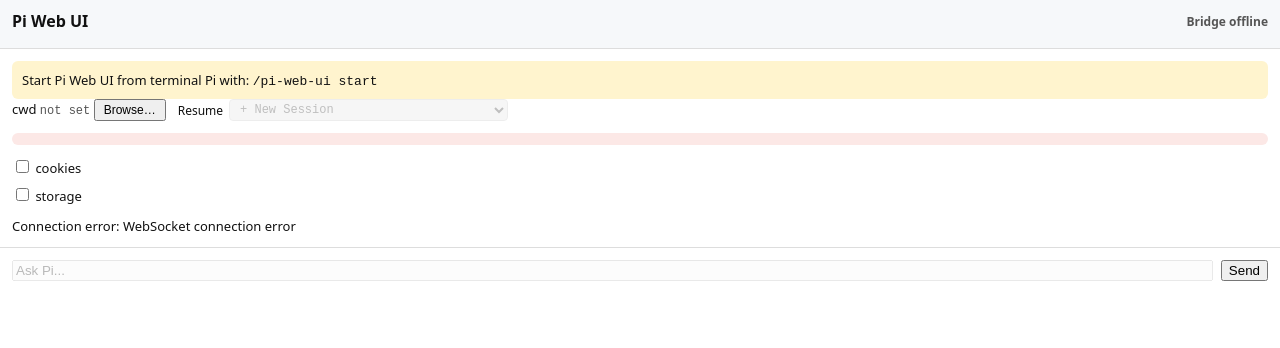
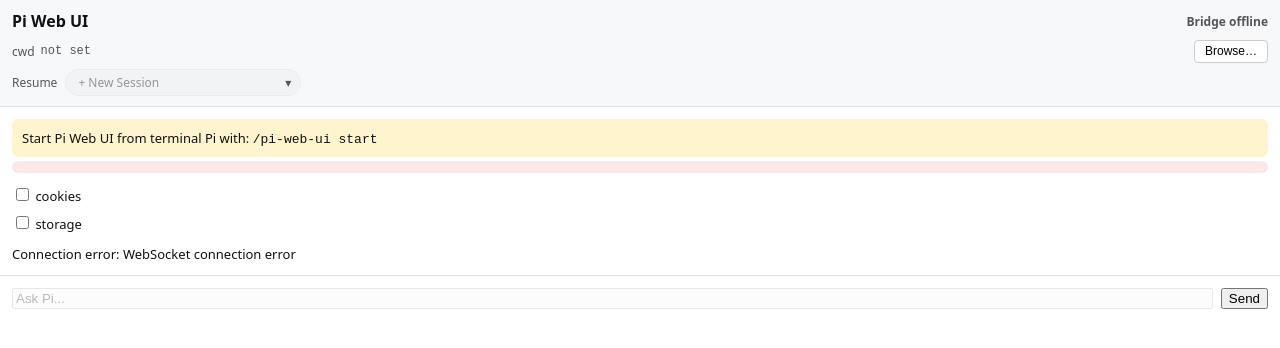
Before and after one commit to isr4el-silv4/pi-web-ui, a browser extension: page chrome-extension/sidepanel.html in a window 1280 px wide. Drawn offline with Linux system fonts and the light colour scheme.

Commit message:
Move cwd and session select into header bar
Relocate the cwd path/Browse button and Resume/session dropdown from
the session section into the header for a cleaner layout matching
the design mockup.

- Restructured header HTML with semantic elements
- Added pill-shaped session select with custom chevron
- Styled cwd path with monospace font and ellipsis truncation
- No functional changes — purely aesthetic

```diff
--- a/chrome-extension/sidepanel.css
+++ b/chrome-extension/sidepanel.css
@@ -109,28 +109,100 @@
 #prompt-form { display: flex; gap: 8px; padding: 12px; border-top: 1px solid #ddd; position: sticky; bottom: 0; background: white; }
 #prompt { flex: 1; min-width: 0; }
 #cwd-display { font-family: monospace; font-size: 12px; color: #555; overflow-wrap: break-word; word-break: break-all; }
-#cwd-picker { font-size: 12px; padding: 2px 8px; cursor: pointer; flex-shrink: 0; }
-.cwd-row {
+
+/* Header cwd row */
+.header-cwd-row {
+  margin-top: 8px;
   display: flex;
-  flex-wrap: wrap;
-  align-items: center;
-  gap: 12px;
+  flex-direction: column;
+  gap: 6px;
 }
 
-.resume-label {
+.cwd-path-row {
   display: flex;
   align-items: center;
   gap: 6px;
   font-size: 12px;
 }
 
-#session-select {
+.cwd-label {
+  font-size: 12px;
+  color: #555;
+  flex-shrink: 0;
+}
+
+.cwd-path {
   font-family: monospace;
   font-size: 12px;
-  padding: 2px 6px;
+  color: #333;
+  overflow: hidden;
+  text-overflow: ellipsis;
+  white-space: nowrap;
+  flex: 1;
+  min-width: 0;
+}
+
+.cwd-picker-btn {
+  font-size: 12px;
+  padding: 2px 10px;
+  cursor: pointer;
+  flex-shrink: 0;
+  background: #fff;
+  border: 1px solid #ccc;
+  border-radius: 4px;
+  line-height: 1.4;
+}
+
+.cwd-picker-btn:hover {
+  background: #f0f0f0;
+}
+
+.resume-row {
+  display: flex;
+  align-items: center;
+  gap: 8px;
+}
+
+.resume-label {
+  font-size: 12px;
+  color: #555;
+  flex-shrink: 0;
+}
+
+.session-select-wrapper {
+  position: relative;
+  display: inline-block;
+}
+
+.session-select-wrapper::after {
+  content: '▾';
+  position: absolute;
+  right: 10px;
+  top: 50%;
+  transform: translateY(-50%);
+  pointer-events: none;
+  font-size: 12px;
+  color: #555;
+}
+
+#session-select {
+  font-family: system-ui, sans-serif;
+  font-size: 12px;
+  padding: 4px 28px 4px 12px;
   border: 1px solid #ddd;
-  border-radius: 4px;
+  border-radius: 999px;
+  background: #f0f0f0;
+  color: #333;
+  cursor: pointer;
+  appearance: none;
+  -webkit-appearance: none;
+  -moz-appearance: none;
   max-width: 300px;
+  width: 100%;
+}
+
+#session-select:hover {
+  background: #e8e8e8;
 }
 
 #session-select:disabled {
--- a/chrome-extension/sidepanel.html
+++ b/chrome-extension/sidepanel.html
@@ -13,6 +13,21 @@
         <div id="status">Bridge offline</div>
       </div>
       <div id="attached-tabs-list" class="attached-tabs-list"></div>
+      <div id="header-cwd-row" class="header-cwd-row" hidden>
+        <div class="cwd-path-row">
+          <span class="cwd-label">cwd</span>
+          <span id="cwd-display" class="cwd-path">not set</span>
+          <button id="cwd-picker" class="cwd-picker-btn">Browse…</button>
+        </div>
+        <div class="resume-row">
+          <span class="resume-label">Resume</span>
+          <div class="session-select-wrapper">
+            <select id="session-select" disabled>
+              <option value="">— No sessions for this directory —</option>
+            </select>
+          </div>
+        </div>
+      </div>
     </header>
     <main>
       <section id="offline">Start Pi Web UI from terminal Pi with: <code>/pi-web-ui start</code></section>
@@ -21,15 +36,7 @@
         <div id="devtools-warning" class="devtools-warning" hidden>
           ⚠ Chrome DevTools is open on the active tab. Pi Web UI cannot capture network requests while DevTools is open. Close DevTools (F12) to resume.
         </div>
-        <div class="cwd-row">
-          <label>cwd <span id="cwd-display">not set</span> <button id="cwd-picker">Browse…</button></label>
-          <label class="resume-label">
-            Resume
-            <select id="session-select" disabled>
-              <option value="">— No sessions for this directory —</option>
-            </select>
-          </label>
-        </div>
+
         <div id="session-error" class="error-pill" hidden></div>
         <div id="cwd-warning" class="cwd-warning" hidden>⚠ Only directory name detected. Pi may not find this directory. Enter the full path below:</div>
         <input id="cwd-input" type="text" placeholder="Full path to project directory" hidden />
--- a/chrome-extension/sidepanel.js
+++ b/chrome-extension/sidepanel.js
@@ -29,6 +29,7 @@
   attachedTabsList: document.querySelector('#attached-tabs-list'),
   sessionSelect: document.querySelector('#session-select'),
   sessionError: document.querySelector('#session-error'),
+  headerCwdRow: document.querySelector('#header-cwd-row'),
 };
 
 let selectedCwd = null;
@@ -70,6 +71,7 @@
   els.offline.hidden = state.bridgeOnline || state.reconnectExhausted;
   els.reloadBanner.hidden = !state.reconnectExhausted;
   els.session.hidden = !state.bridgeOnline;
+  els.headerCwdRow.hidden = !state.bridgeOnline;
   els.cookies.checked = state.cookieAccessEnabled;
   els.storage.checked = state.storageAccessEnabled;
   els.devtoolsWarning.hidden = !state.devtoolsConflict;
```
